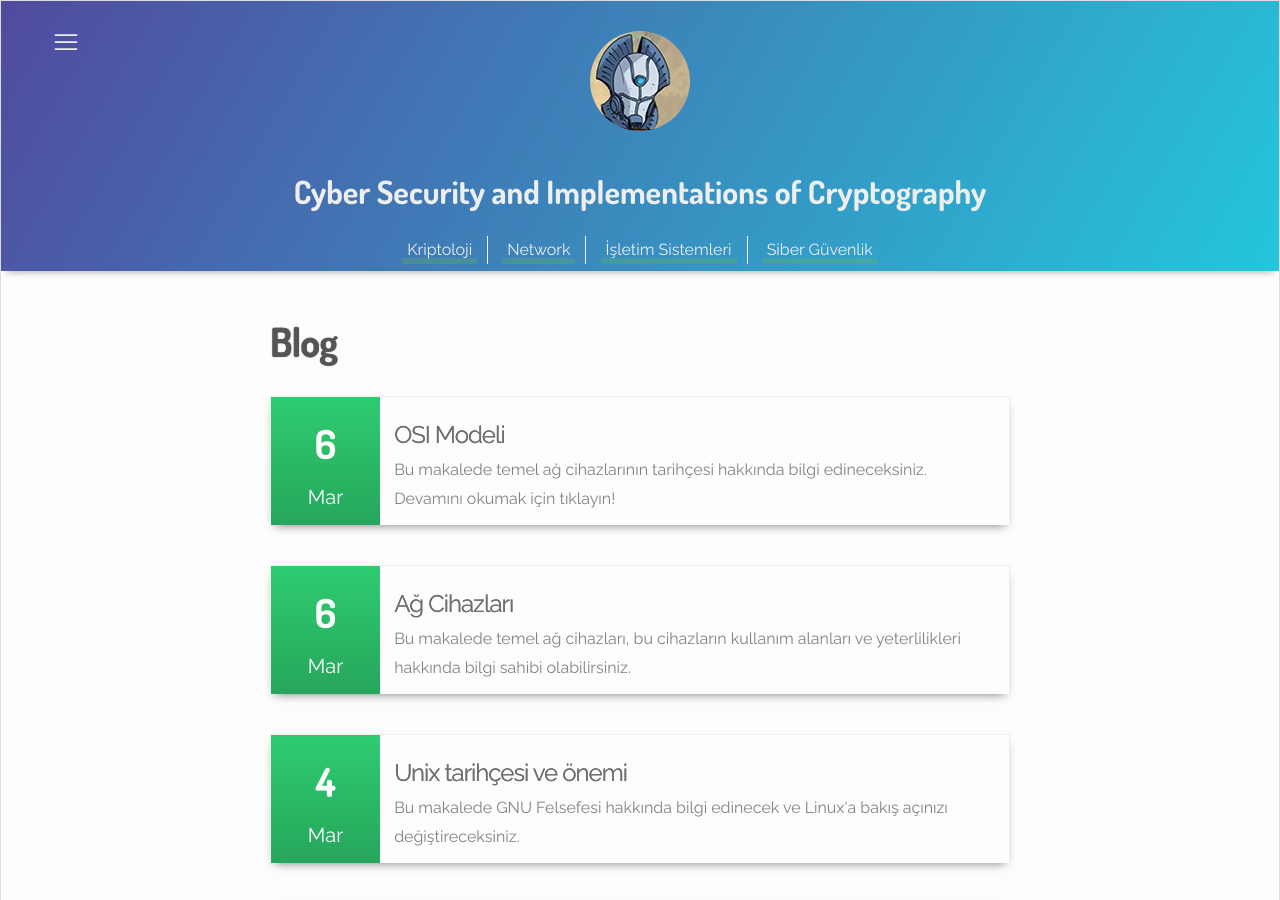
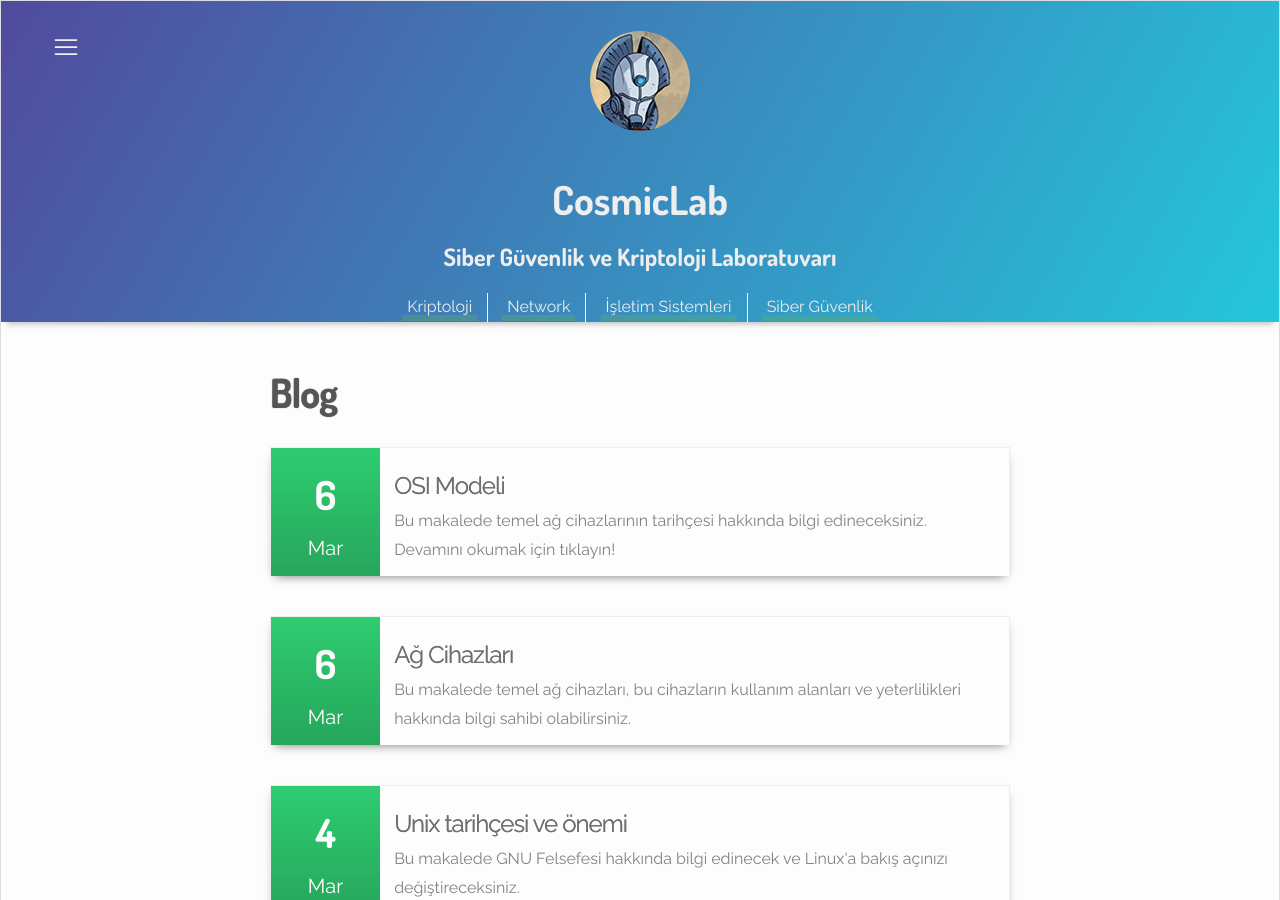
Before and after one commit to omucosmiclab/omucosmiclab.github.io, a Jekyll site: the page built from index.html, in a window 1280 px wide and 900 px high. Built offline with Jekyll 4.4.1, drawn with Linux system fonts in a browser that asks for light colours.

Commit message:
ufak tefek eklemeler

```diff
--- a/_config.yml
+++ b/_config.yml
@@ -7,9 +7,9 @@
 
 # Site settings
 title: CosmicLab
-text: Cyber Security and Implementations of Cryptography
+text: Siber Güvenlik ve Kriptoloji Laboratuvarı
 description: > # this means to ignore newlines until "baseurl:"
- Ashwathama is a minimal website with an app like design. It also features card layouts for website elements.
+  Cosmic Lab, Ondokuz Mayıs Üniversitesi Mühendislik Fakültesi'nde bulunan, siber güvenlik ve kriptoloji laboratuvarıdır.
 baseurl: "" # the subpath of your site, e.g. /blog
 url: ""
 permalink: :title/
--- a/_includes/header.html
+++ b/_includes/header.html
@@ -10,7 +10,8 @@
 <a href="{{site.baseurl}}/">
 <img class="author-image" alt="site-title" src="{{site.baseurl}}/images/{{site.author.image}}">
 </a>
-<h1 class="author-about">{{site.text}}</h1>
+<h1 class="author-about" style="font-size:2.5em;margin-bottom:0">{{site.title}}</h1>
+<h1 class="author-about" style="font-size:1.5em;">{{site.text}}</h1>
 </div>
 <div class="menu-category">
 <div class="menu-item"><a class="{% if page.url == '/kriptoloji/' %}active{% endif %} menu-link" href="{{site.baseurl}}/kriptoloji/">Kriptoloji</a></div>
```
